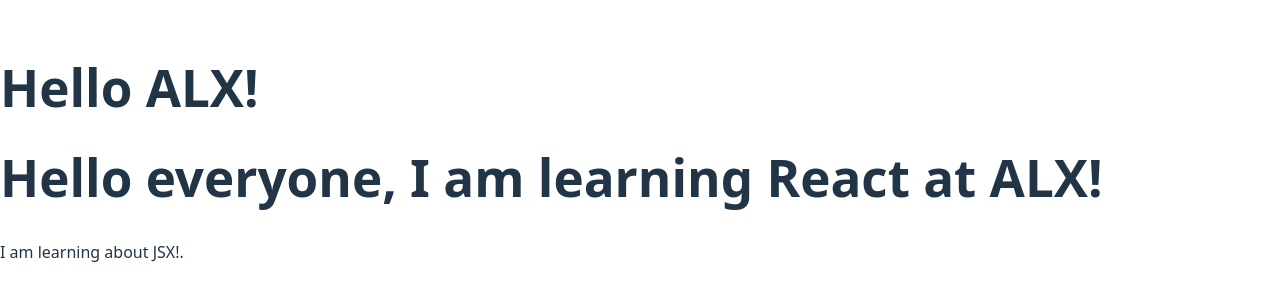
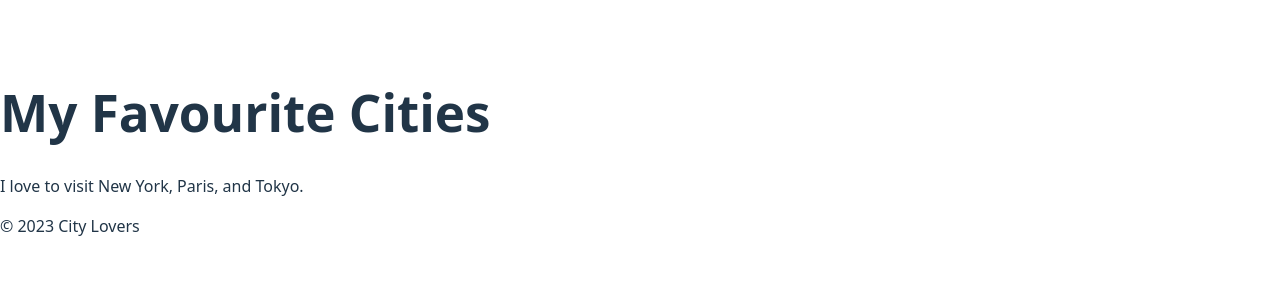
Before and after one commit to Hannahwangari/alx-fe-reactjs, a React (Vite) app in the folder alx-react-app/: page / in a window 1280 px wide. Shown: the part 248-548 px from the top of the page. Built offline with nearby package versions, Linux system fonts and the light colour scheme.

Commit message:
feat: add Header, MainContent, and Footer components

```diff
--- a/alx-react-app/src/App.jsx
+++ b/alx-react-app/src/App.jsx
@@ -1,10 +1,13 @@
-import WelcomeMessage from './components/WelcomeMessage';
+import Header from './components/Header';
+import MainContent from './components/MainContent';
+import Footer from './components/Footer';
 
 function App() {
   return (
     <div>
-      <h1>Hello ALX!</h1>
-      <WelcomeMessage />
+      <Header />
+      <MainContent />
+      <Footer />
     </div>
   );
 }
--- /dev/null
+++ b/alx-react-app/src/components/Footer.jsx
@@ -0,0 +1,8 @@
+function Footer() {
+    return (
+        <footer>
+            <p>© 2023 City Lovers</p>
+        </footer>
+    );
+}
+export default Footer;
--- /dev/null
+++ b/alx-react-app/src/components/Header.jsx
@@ -0,0 +1,10 @@
+function Header() {
+  return (
+
+<header>
+  <h1>My Favourite Cities</h1>
+
+</header>
+  );
+}
+export default Header;
--- /dev/null
+++ b/alx-react-app/src/components/MainContent.jsx
@@ -0,0 +1,8 @@
+function MainContent() {
+    return (
+        <main>
+           <p>I love to visit New York, Paris, and Tokyo.</p>
+        </main>
+    );
+}
+export default MainContent;
```
